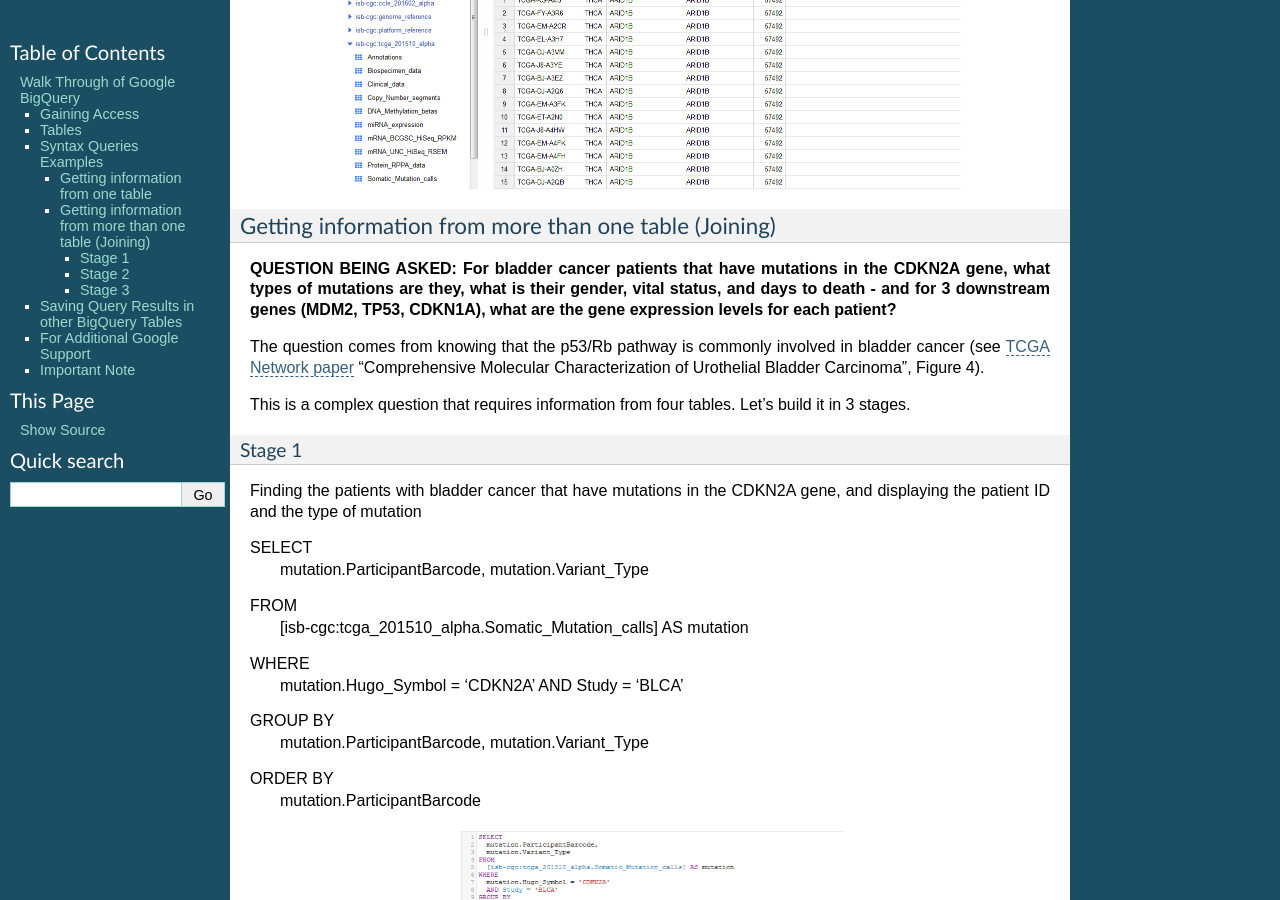
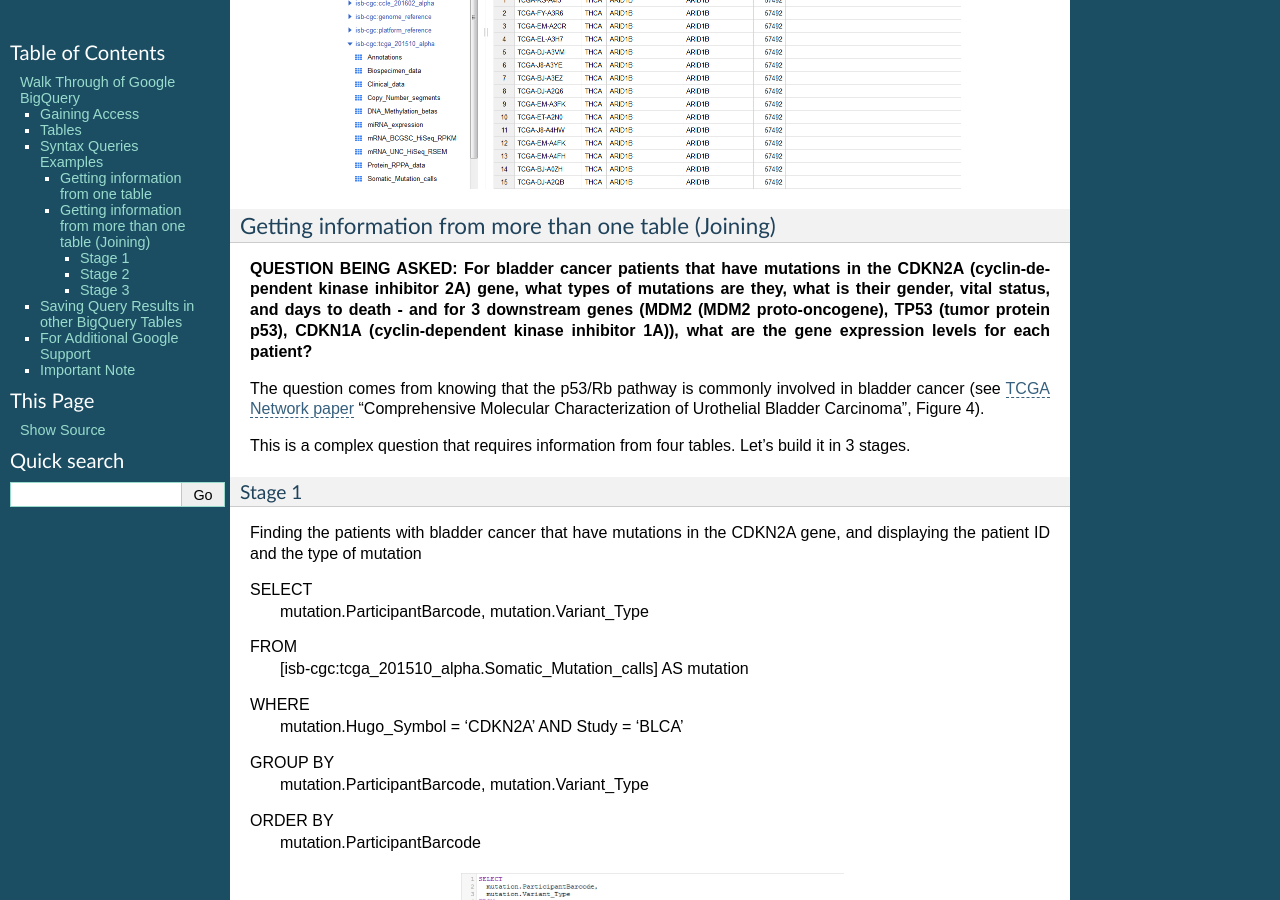
Before and after one commit to isb-cgc/readthedocs, a Sphinx documentation site: the page built from docs/source/sections/progapi/bigqueryGUI/WalkthroughOfGoogleBigQuery.rst, in a window 1280 px wide and 900 px high, scrolled down 1959 px. Built offline with Sphinx 7.4.7, drawn with Linux system fonts in a browser that asks for light colours.

Commit message:
Update WalkthroughOfGoogleBigQuery.rst

```diff
--- a/docs/source/sections/progapi/bigqueryGUI/WalkthroughOfGoogleBigQuery.rst
+++ b/docs/source/sections/progapi/bigqueryGUI/WalkthroughOfGoogleBigQuery.rst
@@ -71,7 +71,7 @@ AND
 Getting information from more than one table (Joining)
 ######################################################
 
-**QUESTION BEING ASKED: For bladder cancer patients that have mutations in the CDKN2A gene, what types of mutations are they, what is their gender, vital status, and days to death - and for 3 downstream genes (MDM2, TP53, CDKN1A), what are the gene expression levels for each patient?**
+**QUESTION BEING ASKED: For bladder cancer patients that have mutations in the CDKN2A (cyclin-dependent kinase inhibitor 2A) gene, what types of mutations are they, what is their gender, vital status, and days to death - and for 3 downstream genes (MDM2 (MDM2 proto-oncogene), TP53 (tumor protein p53), CDKN1A (cyclin-dependent kinase inhibitor 1A)), what are the gene expression levels for each patient?**
 
 The question comes from knowing that the p53/Rb pathway is commonly involved in bladder cancer (see `TCGA Network paper <https://tcga-data.nci.nih.gov/docs/publications/blca_2013/>`_ "Comprehensive Molecular Characterization of Urothelial Bladder Carcinoma", Figure 4).
 
```
